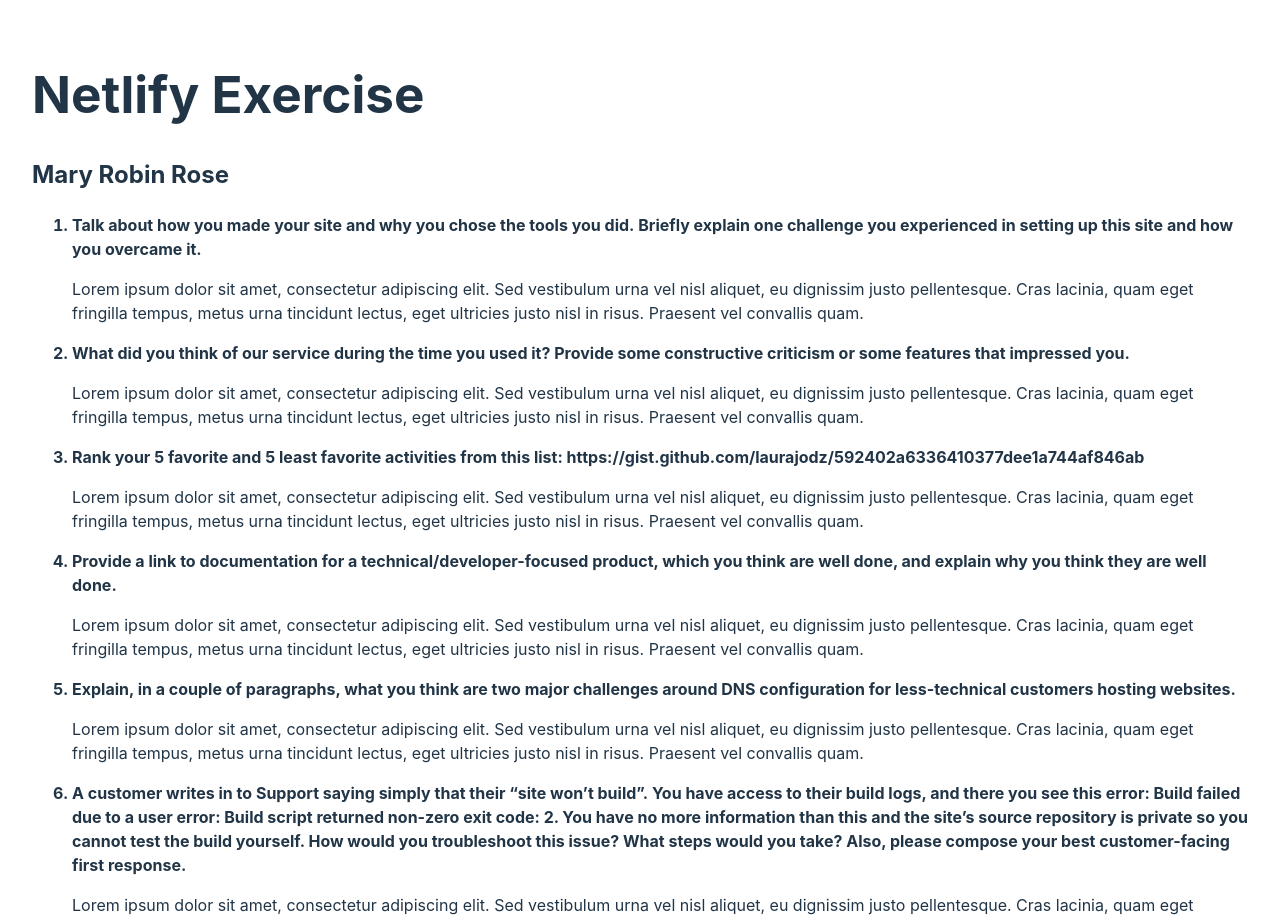
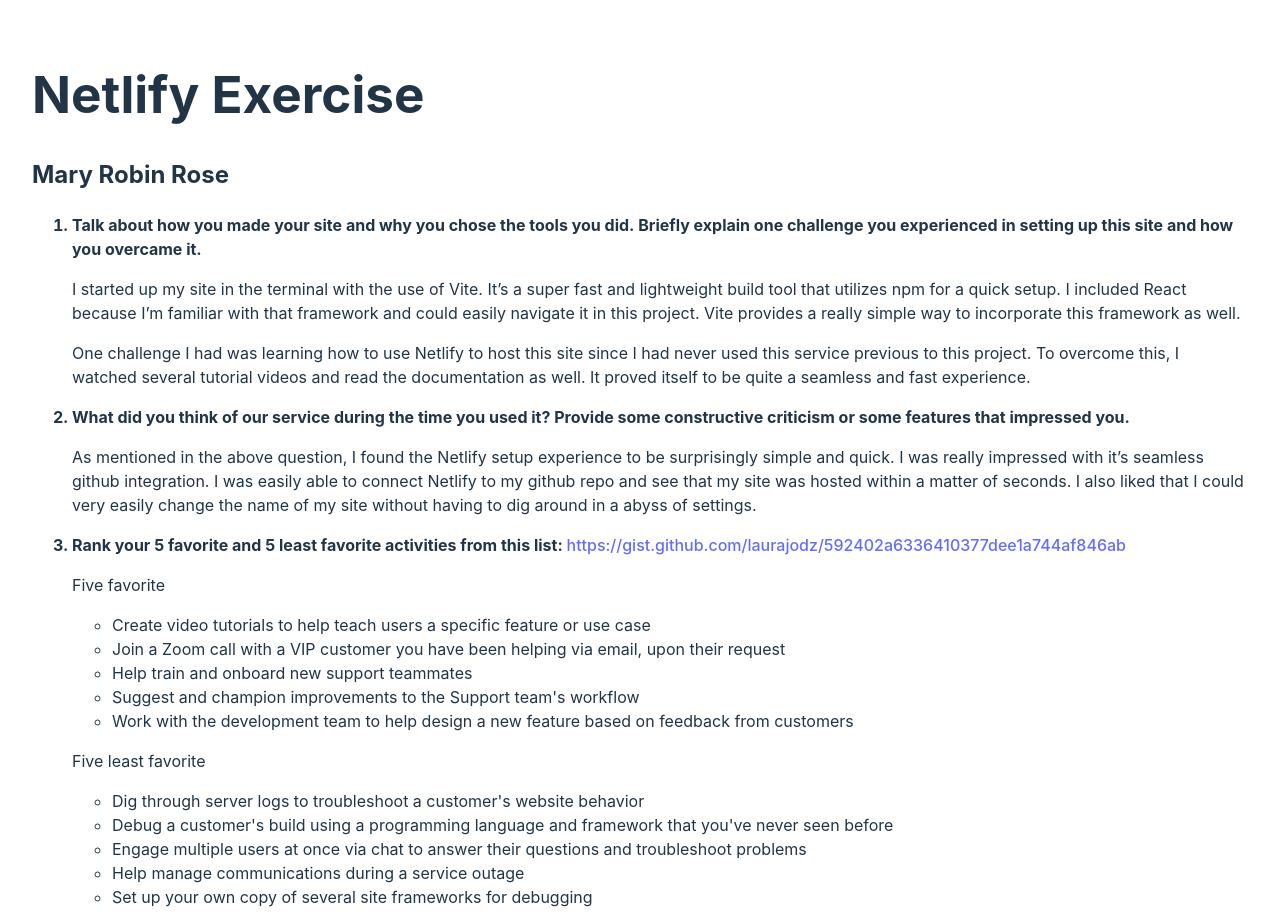
Before and after one commit to maryrobinrose/netlify, a React (Vite) app: page / in a window 1280 px wide. Shown: the top 920 px of the page. Built offline with nearby package versions, Linux system fonts and the light colour scheme.

Commit message:
answer first 5 questions

```diff
--- a/src/App.jsx
+++ b/src/App.jsx
@@ -11,24 +11,51 @@
       <ol>
         <li className="question">Talk about how you made your site and why you chose the tools you did. Briefly explain one challenge you experienced in setting up this site and how you overcame it.</li>
           <p>
-            Lorem ipsum dolor sit amet, consectetur adipiscing elit. Sed vestibulum urna vel nisl aliquet, eu dignissim justo pellentesque. Cras lacinia, quam eget fringilla tempus, metus urna tincidunt lectus, eget ultricies justo nisl in risus. Praesent vel convallis quam.
+            I started up my site in the terminal with the use of Vite. It’s a super fast and lightweight build tool that utilizes npm for a quick setup. I included React because I’m familiar with that framework and could easily navigate it in this project. Vite provides a really simple way to incorporate this framework as well.
           </p>
+          <p>
+          One challenge I had was learning how to use Netlify to host this site since I had never used this service previous to this project. To overcome this, I watched several tutorial videos and read the documentation as well. It proved itself to be quite a seamless and fast experience.
+          </p>
+
         <li className="question">What did you think of our service during the time you used it? Provide some constructive criticism or some features that impressed you.</li>
           <p>
-            Lorem ipsum dolor sit amet, consectetur adipiscing elit. Sed vestibulum urna vel nisl aliquet, eu dignissim justo pellentesque. Cras lacinia, quam eget fringilla tempus, metus urna tincidunt lectus, eget ultricies justo nisl in risus. Praesent vel convallis quam.
+          As mentioned in the above question, I found the Netlify setup experience to be surprisingly simple and quick. I was really impressed with it’s seamless github integration. I was easily able to connect Netlify to my github repo and see that my site was hosted within a matter of seconds. I also liked that I could very easily change the name of my site without having to dig around in a abyss of settings.
           </p>
-        <li className="question">Rank your 5 favorite and 5 least favorite activities from this list: https://gist.github.com/laurajodz/592402a6336410377dee1a744af846ab</li>
+
+        <li className="question">Rank your 5 favorite and 5 least favorite activities from this list: <a href="https://gist.github.com/laurajodz/592402a6336410377dee1a744af846ab" target="_blank">https://gist.github.com/laurajodz/592402a6336410377dee1a744af846ab</a></li>
           <p>
-            Lorem ipsum dolor sit amet, consectetur adipiscing elit. Sed vestibulum urna vel nisl aliquet, eu dignissim justo pellentesque. Cras lacinia, quam eget fringilla tempus, metus urna tincidunt lectus, eget ultricies justo nisl in risus. Praesent vel convallis quam.
+            Five favorite
           </p>
+          <ul>
+            <li>Create video tutorials to help teach users a specific feature or use case</li>
+            <li>Join a Zoom call with a VIP customer you have been helping via email, upon their request</li>
+            <li>Help train and onboard new support teammates</li>
+            <li>Suggest and champion improvements to the Support team's workflow</li>
+            <li>Work with the development team to help design a new feature based on feedback from customers</li>
+          </ul>
+          <p>Five least favorite</p>
+            <ul>
+              <li>Dig through server logs to troubleshoot a customer's website behavior</li>
+              <li>Debug a customer's build using a programming language and framework that you've never seen before</li>
+              <li>Engage multiple users at once via chat to answer their questions and troubleshoot problems</li>
+              <li>Help manage communications during a service outage</li>
+              <li>Set up your own copy of several site frameworks for debugging</li>
+            </ul>
+            <br></br>
+
         <li className="question">Provide a link to documentation for a technical/developer-focused product, which you think are well done, and explain why you think they are well done.</li>
           <p>
-            Lorem ipsum dolor sit amet, consectetur adipiscing elit. Sed vestibulum urna vel nisl aliquet, eu dignissim justo pellentesque. Cras lacinia, quam eget fringilla tempus, metus urna tincidunt lectus, eget ultricies justo nisl in risus. Praesent vel convallis quam.
+          <a href="https://vitejs.dev/guide/" target="_blank">Here’s a link to Vite’s documentation.</a> This particular documentation is well done for several reasons. One is its visual simplicity. It’s important for user’s looking for clear information and instructions to not get overwhelmed by visual noise or design that’s too flashy. Vite has done a great job of keeping their docs simple and clean while also maintaining accessibility. Another great feature to their documentation are their code snippets. These are real-life useable pieces of code that a user can easily plug into their projects if needed, and each snippet is clearly explained.
           </p>
+
         <li className="question">Explain, in a couple of paragraphs, what you think are two major challenges around DNS configuration for less-technical customers hosting websites.</li>
           <p>
-            Lorem ipsum dolor sit amet, consectetur adipiscing elit. Sed vestibulum urna vel nisl aliquet, eu dignissim justo pellentesque. Cras lacinia, quam eget fringilla tempus, metus urna tincidunt lectus, eget ultricies justo nisl in risus. Praesent vel convallis quam.
+            One major challenge surrounding DNS configuration for less-technical customers is the visual overwhelm they may experience when encountering a series of letters and numbers that appear to be very crucial. DNS records usually consist of fairly cryptic looking strings, which can be quite intimidating. This can sometimes make a customer hesitant to engage in the configuration or can lead to errors in their setup.
           </p>
+          <p>
+            Another challenge for less-technical customers is the delay that often come with DNS configuration. Sometimes when configuring a website there’s a delay in propagation, which means the customer doesn’t see their changes right away. This can be frustrating (and sometimes panic inducing) when a critical update is being made. This is why it’s important to educate customers on the realities of the process.
+          </p>
+
         <li className="question">A customer writes in to Support saying simply that their “site won’t build”. You have access to their build logs, and there you see this error: Build failed due to a user error: Build script returned non-zero exit code: 2. You have no more information than this and the site’s source repository is private so you cannot test the build yourself. How would you troubleshoot this issue? What steps would you take? Also, please compose your best customer-facing first response.</li>
           <p>
             Lorem ipsum dolor sit amet, consectetur adipiscing elit. Sed vestibulum urna vel nisl aliquet, eu dignissim justo pellentesque. Cras lacinia, quam eget fringilla tempus, metus urna tincidunt lectus, eget ultricies justo nisl in risus. Praesent vel convallis quam.
```
